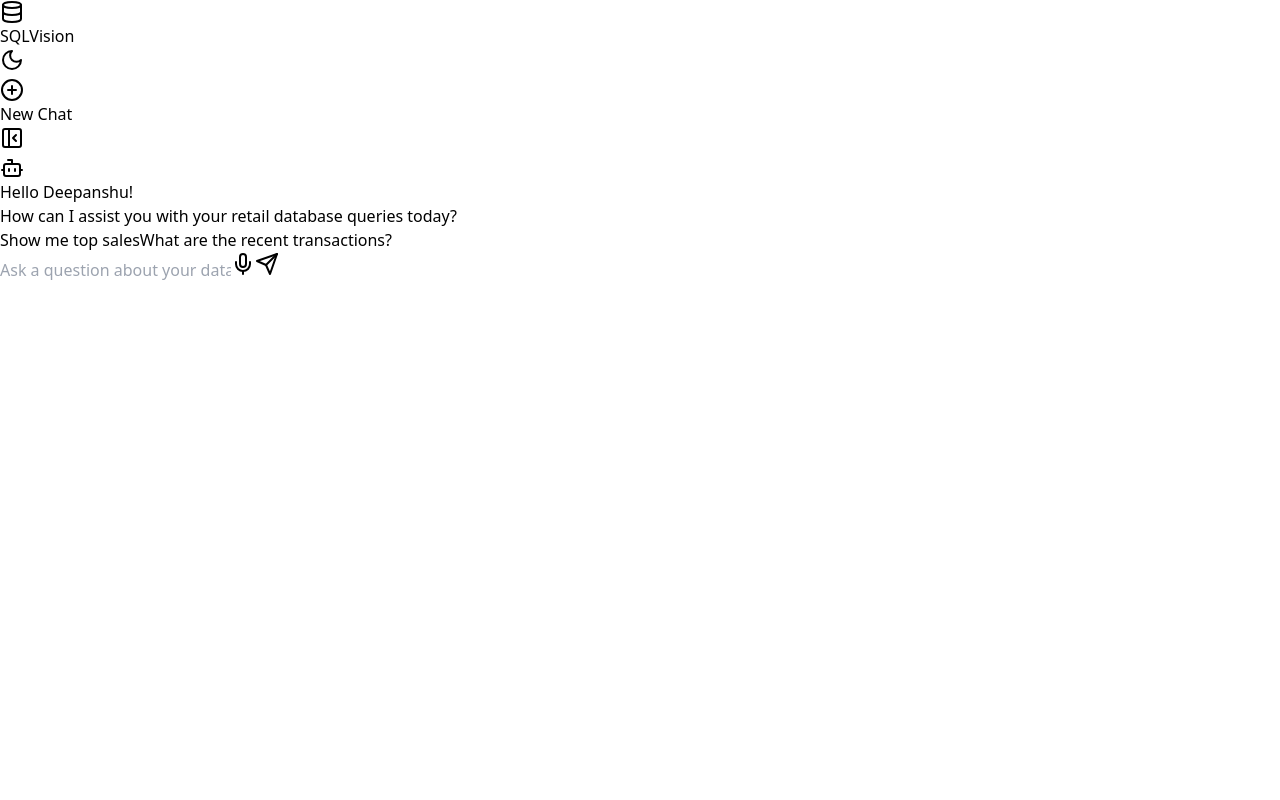
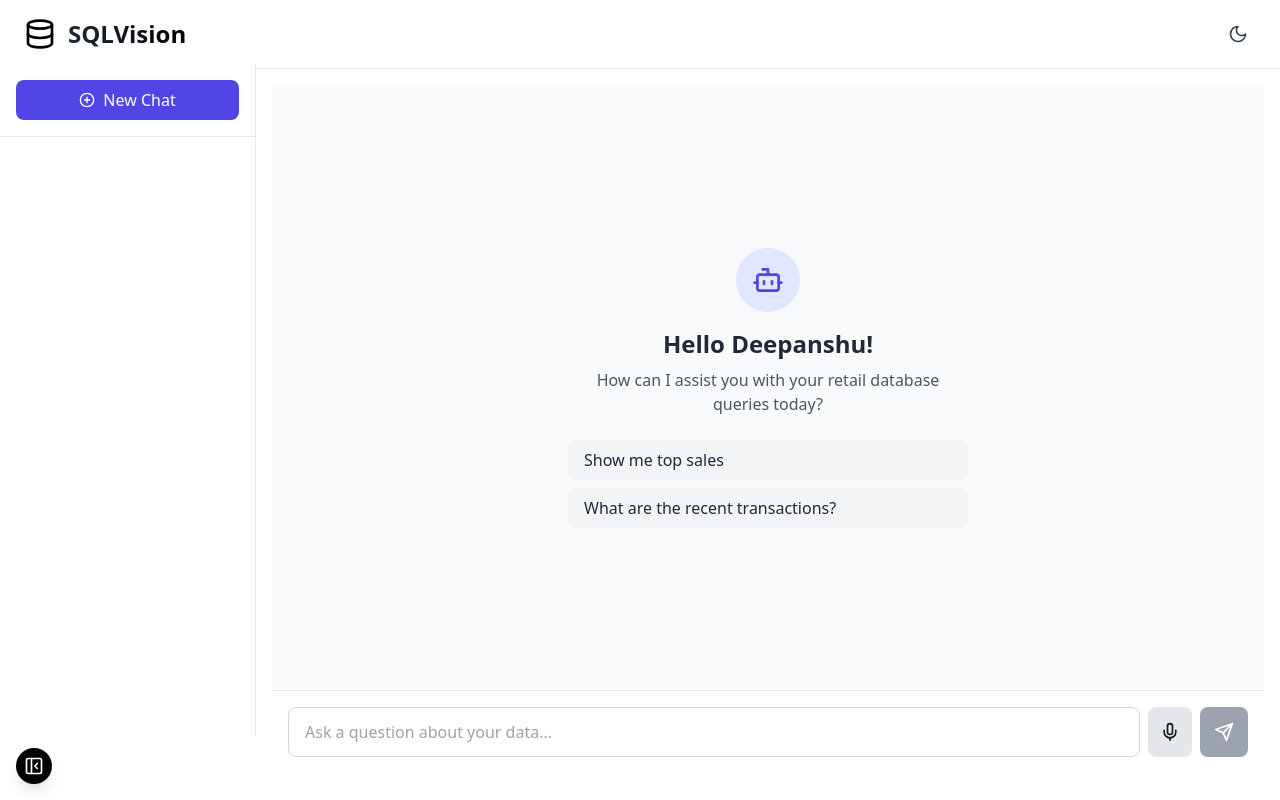
Before and after one commit to Devchawla2608/hackathon, a React (Vite) app: page / in a window 1280 px wide. Built offline with nearby package versions, Linux system fonts and the light colour scheme.

Commit message:
Update theme colors to black

```diff
--- a/src/App.tsx
+++ b/src/App.tsx
@@ -107,7 +107,7 @@
 
           <button
             onClick={toggleSidebar}
-            className="fixed bottom-4 left-4 z-40 p-2 bg-indigo-600 hover:bg-indigo-700 text-white rounded-full shadow-lg transition-colors duration-200"
+            className="fixed bottom-4 left-4 z-40 p-2 bg-black hover:bg-gray-900 text-white rounded-full shadow-lg transition-colors duration-200"
           >
             {isSidebarOpen ? <PanelLeftClose className="w-5 h-5" /> : <PanelLeft className="w-5 h-5" />}
           </button>
--- a/src/components/Header.tsx
+++ b/src/components/Header.tsx
@@ -9,8 +9,8 @@
     <header className="w-full py-4 px-6 transition-colors duration-300 bg-white dark:bg-gray-900 border-b border-gray-200 dark:border-gray-800">
       <div className="container mx-auto flex justify-between items-center">
         <div className="flex items-center space-x-3">
-          <Database className="w-8 h-8 text-indigo-600 dark:text-indigo-400" />
-          <h1 className="text-2xl font-bold bg-clip-text text-transparent bg-gradient-to-r from-indigo-600 to-purple-600 dark:from-indigo-400 dark:to-purple-400">
+          <Database className="w-8 h-8 text-black dark:text-gray-300" />
+          <h1 className="text-2xl font-bold bg-clip-text text-transparent bg-gradient-to-r from-gray-800 to-black dark:from-gray-300 dark:to-white">
             SQLVision
           </h1>
         </div>
--- /dev/null
+++ b/tailwind.config.js
@@ -0,0 +1,37 @@
+/** @type {import('tailwindcss').Config} */
+export default {
+  content: ['./index.html', './src/**/*.{js,ts,jsx,tsx}'],
+  darkMode: 'class',
+  theme: {
+    extend: {
+      colors: {
+        primary: {
+          50: '#f7f7f7',
+          100: '#e3e3e3',
+          200: '#c8c8c8',
+          300: '#a4a4a4',
+          400: '#818181',
+          500: '#666666',
+          600: '#515151',
+          700: '#434343',
+          800: '#383838',
+          900: '#313131',
+          950: '#1a1a1a'
+        },
+        gray: {
+          750: '#2D3748',
+        },
+      },
+      animation: {
+        'fadeIn': 'fadeIn 0.3s ease-in-out',
+      },
+      keyframes: {
+        fadeIn: {
+          '0%': { opacity: 0 },
+          '100%': { opacity: 1 },
+        },
+      },
+    },
+  },
+  plugins: [],
+};
```
